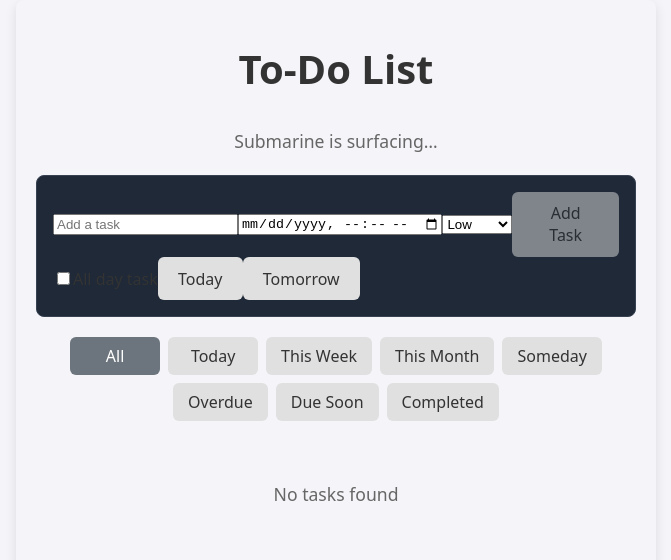
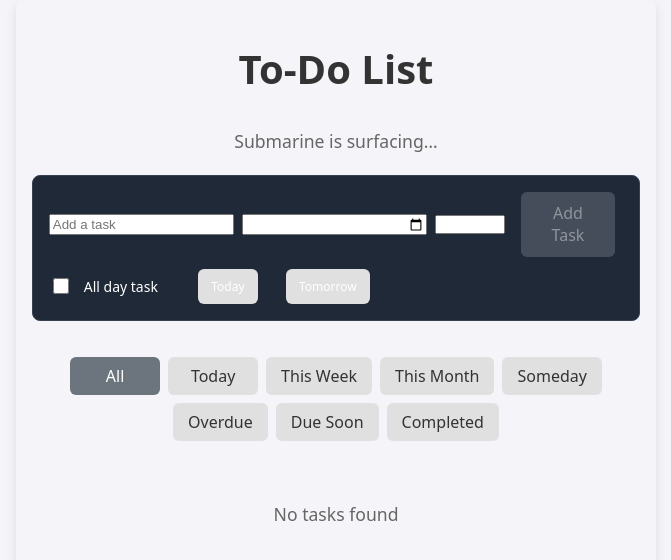
Before and after one commit to Stewysthings/submarine, a React (Vite) app: page / in a window 1280 px wide. Shown: the top 560 px of the page, without its empty margins (304-975 px from the left). Built offline with nearby package versions, Linux system fonts and the light colour scheme.

Commit message:
fixing dark container

```diff
--- a/src/TaskInput.css
+++ b/src/TaskInput.css
@@ -3,6 +3,7 @@
   padding: 1rem;
   border-radius: 0.5rem;
   border: 1px solid #374151;
+  margin-bottom: 1rem;
 }
 
 .task-input-container .flex {
@@ -12,10 +13,23 @@
 
 .task-input-container input[type="checkbox"] {
   accent-color: #06b6d4;
+  width: 16px;
+  height: 16px;
 }
 
+/* Fix the checkbox label text color and spacing */
 .task-input-container label {
   user-select: none;
+  color: #ffffff !important; /* Force white text */
+  display: flex;
+  align-items: center;
+  gap: 0.5rem;
+  margin-right: 2rem; /* Add space between checkbox and buttons */
+}
+
+.task-input-container label span {
+  color: #ffffff !important; /* Force white text for the span too */
+  font-size: 0.875rem;
 }
 
 /* Make sure the date input is wide enough */
@@ -24,12 +38,57 @@
   min-width: 180px;
 }
 
-/* Style the quick action buttons */
+/* Fix spacing between quick action buttons */
+.task-input-container .flex.items-center.justify-between {
+  margin-top: 0.75rem;
+}
+
+.task-input-container .flex.space-x-2 > button {
+  margin-left: 0.5rem;
+  margin-right: 0.5rem;
+}
+
+/* Style the quick action buttons with better spacing */
+.task-input-container .flex.space-x-2:last-child {
+  gap: 0.75rem; /* More space between buttons */
+}
+
+.task-input-container .flex.space-x-2:last-child button {
+  padding: 0.5rem 0.75rem;
+  font-size: 0.75rem;
+  white-space: nowrap;
+  min-width: 60px;
+}
+
+/* Style the status text */
+.task-input-container .text-gray-400 {
+  color: #9ca3af !important;
+  font-style: italic;
+  margin-left: 1rem;
+}
+
+/* Style the main input row */
+.task-input-container .flex.space-x-2.mb-2 {
+  gap: 0.5rem;
+  margin-bottom: 0.75rem;
+}
+
+/* Style the Add Task button */
 .task-input-container button:disabled {
   opacity: 0.5;
   cursor: not-allowed;
+  background-color: #6b7280 !important;
 }
 
 .task-input-container button:disabled:hover {
-  background-color: inherit;
+  background-color: #6b7280 !important;
 }
+
+/* Make sure all text in the container is visible */
+.task-input-container * {
+  color: inherit;
+}
+
+.task-input-container .text-white {
+  color: #ffffff !important;
+}
```
